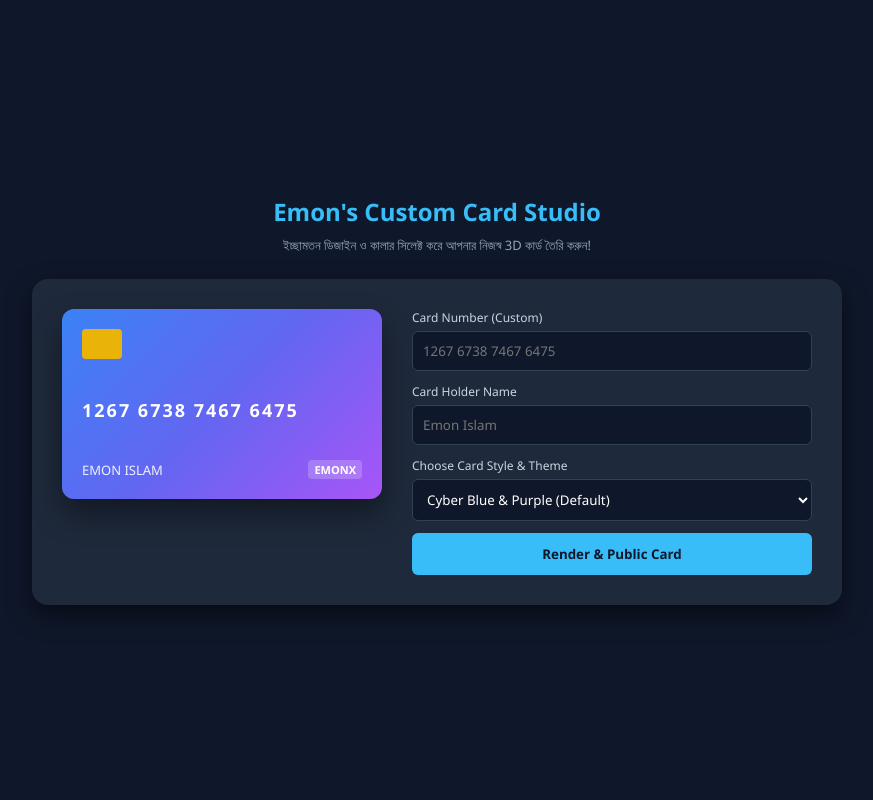
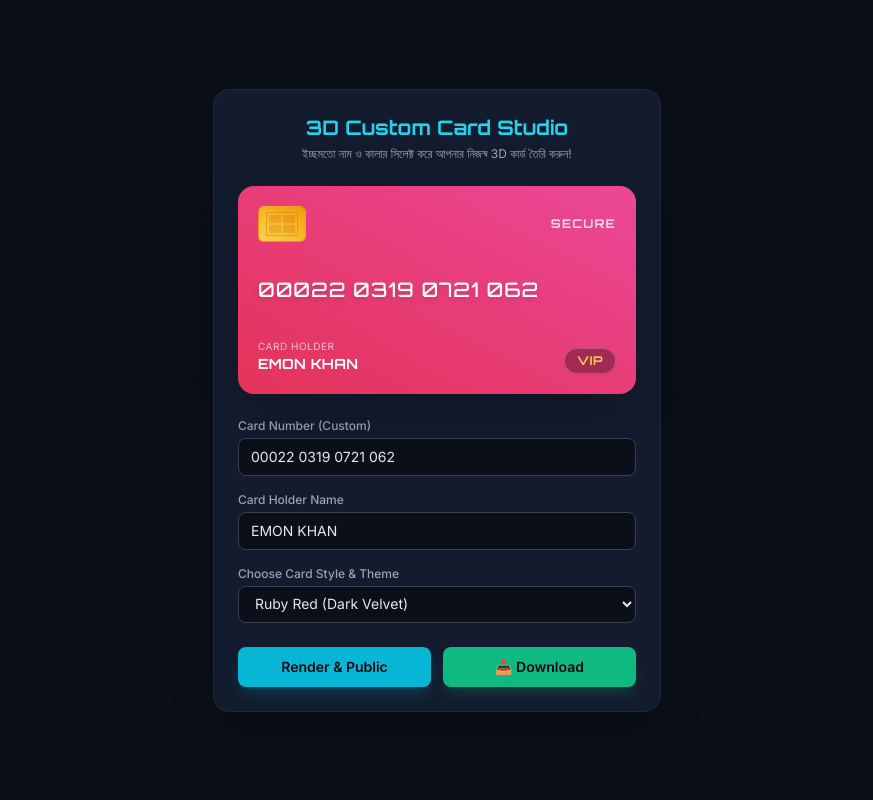
Before and after one commit to EMONXPLOIT/emon-card-generator-is-available, a Flask app: page / in a window 1280 px wide. Shown: the whole page, without its empty margins (203-1076 px from the left). Run offline with Flask 3, Linux system fonts and the light colour scheme; some libraries are stand-ins or nearby versions.

Commit message:
Update index.html

```diff
--- a/templates/index.html
+++ b/templates/index.html
@@ -1,108 +1,177 @@
 <!DOCTYPE html>
-<html lang="en">
+<html lang="bn">
 <head>
     <meta charset="UTF-8">
     <meta name="viewport" content="width=device-width, initial-scale=1.0">
-    <title>Emon Islam - Custom 3D Card Generator</title>
+    <title>3D Custom Card Studio</title>
+    <!-- Tailwind CSS for styling -->
+    <script src="https://cdn.tailwindcss.com"></script>
+    <!-- Google Fonts -->
+    <link href="https://fonts.googleapis.com/css2?family=Orbitron:wght@500;700&family=Inter:wght@400;500;600&display=swap" rel="stylesheet">
+    <!-- html2canvas for downloading card as image -->
+    <script src="https://cdnjs.cloudflare.com/ajax/libs/html2canvas/1.4.1/html2canvas.min.js"></script>
     <style>
-        * { box-sizing: border-box; margin: 0; padding: 0; font-family: 'Segoe UI', Tahoma, Geneva, Verdana, sans-serif; }
-        body { background-color: #0f172a; color: #ffffff; display: flex; justify-content: center; align-items: center; min-height: 100vh; }
-        .main-wrapper { text-align: center; width: 100%; max-width: 850px; padding: 20px; }
-        h1 { margin-bottom: 8px; font-size: 24px; color: #38bdf8; }
-        .subtitle { font-size: 13px; color: #94a3b8; margin-bottom: 25px; }
-        .checkout-container { display: flex; background: #1e293b; padding: 30px; border-radius: 16px; box-shadow: 0 10px 25px rgba(0,0,0,0.5); gap: 30px; text-align: left; flex-wrap: wrap; justify-content: center; }
-
+        body {
+            font-family: 'Inter', sans-serif;
+            background-color: #0b0f19;
+            color: #f3f4f6;
+        }
+        .card-font {
+            font-family: 'Orbitron', sans-serif;
+        }
+        /* 3D Perspective Container */
+        .perspective-container {
+            perspective: 1000px;
+        }
         /* 3D Card Styling */
-        .card { width: 320px; height: 190px; background: linear-gradient(135deg, #3b82f6, #6366f1, #a855f7); border-radius: 12px; padding: 20px; display: flex; flex-direction: column; justify-content: space-between; box-shadow: 0 15px 30px rgba(0,0,0,0.4); transition: background 0.5s ease; position: relative; overflow: hidden; }
-        .card-chip { width: 40px; height: 30px; background: #eab308; border-radius: 4px; }
-        .card-number { font-size: 18px; letter-spacing: 2px; font-weight: bold; }
-        .card-footer { display: flex; justify-content: space-between; align-items: flex-end; }
-        .card-holder { font-size: 13px; opacity: 0.9; text-transform: uppercase; }
-        .brand-badge { font-size: 11px; font-weight: bold; background: rgba(255,255,255,0.2); padding: 2px 6px; border-radius: 4px; }
-
-        /* Form */
-        .payment-form { flex: 1; min-width: 280px; }
-        label { display: block; font-size: 12px; margin-bottom: 5px; color: #cbd5e1; }
-        input, select { width: 100%; padding: 10px; margin-bottom: 12px; background: #0f172a; border: 1px solid #334155; border-radius: 6px; color: #fff; outline: none; }
-        .pay-btn { width: 100%; padding: 12px; background: #38bdf8; border: none; border-radius: 6px; color: #0f172a; font-weight: bold; cursor: pointer; transition: 0.2s; }
-        .pay-btn:hover { background: #0ea5e9; }
+        .card-3d {
+            transition: transform 0.1s ease-out;
+            transform-style: preserve-3d;
+        }
     </style>
 </head>
-<body>
-    <div class="main-wrapper">
-        <h1>Emon's Custom Card Studio</h1>
-        <p class="subtitle">ইচ্ছামতন ডিজাইন ও কালার সিলেক্ট করে আপনার নিজস্ব 3D কার্ড তৈরি করুন!</p>
+<body class="min-h-screen flex flex-col items-center justify-center p-4">
 
-        <div class="checkout-container">
-            <!-- Dynamic 3D Card Preview -->
-            <div class="card" id="previewCard">
-                <div class="card-chip"></div>
-                <div class="card-number" id="displayNum">1267 6738 7467 6475</div>
-                <div class="card-footer">
-                    <div class="card-holder" id="displayHolder">EMON ISLAM</div>
-                    <div class="brand-badge">EMONX</div>
+    <div class="w-full max-w-md bg-[#131b2e] border border-gray-800 rounded-2xl p-6 shadow-2xl">
+
+        <!-- Header -->
+        <div class="text-center mb-6">
+            <h1 class="text-xl font-bold text-cyan-400 card-font">3D Custom Card Studio</h1>
+            <p class="text-xs text-gray-400 mt-1">ইচ্ছমতো নাম ও কালার সিলেক্ট করে আপনার নিজস্ব 3D কার্ড তৈরি করুন!</p>
+        </div>
+
+        <!-- 3D Card Preview Area -->
+        <div class="perspective-container mb-6 flex justify-center">
+            <div id="cardElement" class="card-3d w-full h-52 rounded-2xl p-5 flex flex-col justify-between shadow-2xl relative overflow-hidden bg-gradient-to-tr from-rose-600 to-pink-500 text-white cursor-pointer select-none">
+
+                <!-- Background gloss/shine effect -->
+                <div class="absolute inset-0 bg-gradient-to-tr from-white/10 to-transparent pointer-events-none"></div>
+
+                <!-- Top Row: Chip & Brand -->
+                <div class="flex justify-between items-center z-10">
+                    <!-- EMV Chip -->
+                    <div class="w-12 h-9 bg-gradient-to-tr from-amber-300 to-amber-500 rounded-md shadow-inner flex items-center justify-center border border-amber-600/40">
+                        <div class="w-8 h-6 border border-amber-700/30 grid grid-cols-2 grid-rows-2 gap-0.5 p-0.5">
+                            <div class="bg-amber-700/20 rounded-[1px]"></div>
+                            <div class="bg-amber-700/20 rounded-[1px]"></div>
+                            <div class="bg-amber-700/20 rounded-[1px]"></div>
+                            <div class="bg-amber-700/20 rounded-[1px]"></div>
+                        </div>
+                    </div>
+                    <span class="text-xs font-bold tracking-widest uppercase opacity-80 card-font">SECURE</span>
+                </div>
+
+                <!-- Middle Row: Card Number -->
+                <div class="z-10 my-auto">
+                    <div id="previewCardNumber" class="text-xl tracking-wider card-font drop-shadow-md">00022 0319 0721 062</div>
+                </div>
+
+                <!-- Bottom Row: Card Holder & VIP Badge -->
+                <div class="flex justify-between items-end z-10">
+                    <div>
+                        <p class="text-[10px] uppercase tracking-wider text-white/70">Card Holder</p>
+                        <div id="previewCardName" class="text-sm font-semibold tracking-wide uppercase card-font">EMON KHAN</div>
+                    </div>
+                    <!-- Fixed VIP Badge instead of EMONX -->
+                    <div class="px-3 py-1 bg-black/30 backdrop-blur-md rounded-full border border-white/20 text-xs font-bold tracking-wider text-amber-300 shadow-sm card-font">
+                        VIP
+                    </div>
                 </div>
             </div>
+        </div>
 
-            <!-- Form to customize -->
-            <div class="payment-form">
-                <form id="cardForm">
-                    <label>Card Number (Custom)</label>
-                    <input type="text" id="numInput" placeholder="1267 6738 7467 6475" maxlength="19">
+        <!-- Form Controls -->
+        <div class="space-y-4">
+            <div>
+                <label class="block text-xs font-medium text-gray-400 mb-1">Card Number (Custom)</label>
+                <input type="text" id="inputCardNumber" value="00022 0319 0721 062"
+                    class="w-full bg-[#0b0f19] border border-gray-700 rounded-lg px-3 py-2 text-sm text-gray-200 focus:outline-none focus:border-cyan-500"
+                    oninput="updateCardNumber(this.value)">
+            </div>
 
-                    <label>Card Holder Name</label>
-                    <input type="text" id="holderInput" placeholder="Emon Islam">
+            <div>
+                <label class="block text-xs font-medium text-gray-400 mb-1">Card Holder Name</label>
+                <input type="text" id="inputCardName" value="EMON KHAN"
+                    class="w-full bg-[#0b0f19] border border-gray-700 rounded-lg px-3 py-2 text-sm text-gray-200 focus:outline-none focus:border-cyan-500 uppercase"
+                    oninput="updateCardName(this.value)">
+            </div>
 
-                    <label>Choose Card Style & Theme</label>
-                    <select id="colorSelect">
-                        <option value="linear-gradient(135deg, #3b82f6, #6366f1, #a855f7)">Cyber Blue & Purple (Default)</option>
-                        <option value="linear-gradient(135deg, #f59e0b, #d97706, #b45309)">Royal Gold (VIP)</option>
-                        <option value="linear-gradient(135deg, #10b981, #059669, #047857)">Emerald Cyber (Python Style)</option>
-                        <option value="linear-gradient(135deg, #f43f5e, #e11d48, #9f1239)">Ruby Red (Dark Velvet)</option>
-                        <option value="linear-gradient(135deg, #0f172a, #334155, #475569)">Matrix Dark Minimal</option>
-                    </select>
+            <div>
+                <label class="block text-xs font-medium text-gray-400 mb-1">Choose Card Style & Theme</label>
+                <select id="themeSelector"
+                    class="w-full bg-[#0b0f19] border border-gray-700 rounded-lg px-3 py-2 text-sm text-gray-200 focus:outline-none focus:border-cyan-500"
+                    onchange="updateTheme(this.value)">
+                    <option value="from-rose-600 to-pink-500">Ruby Red (Dark Velvet)</option>
+                    <option value="from-slate-900 to-slate-700">Obsidian Black (Matte)</option>
+                    <option value="from-blue-600 to-cyan-500">Royal Blue (Ocean)</option>
+                    <option value="from-emerald-600 to-teal-500">Emerald Green (Neon)</option>
+                    <option value="from-purple-600 to-indigo-600">Deep Purple (Cyber)</option>
+                </select>
+            </div>
 
-                    <button type="button" class="pay-btn" onclick="renderCard()">Render & Public Card</button>
-                </form>
+            <!-- Action Buttons -->
+            <div class="grid grid-cols-2 gap-3 pt-2">
+                <button onclick="renderAndPublic()"
+                    class="w-full bg-cyan-500 hover:bg-cyan-600 text-gray-950 font-semibold py-2.5 rounded-lg text-sm transition shadow-lg shadow-cyan-500/20">
+                    Render & Public
+                </button>
+                <button onclick="downloadCard()"
+                    class="w-full bg-emerald-500 hover:bg-emerald-600 text-gray-950 font-semibold py-2.5 rounded-lg text-sm transition shadow-lg shadow-emerald-500/20 flex items-center justify-center gap-1.5">
+                    📥 Download
+                </button>
             </div>
         </div>
+
     </div>
 
+    <!-- JavaScript for Interactivity, 3D Tilt & Download -->
     <script>
-        const numInput = document.getElementById('numInput');
-        const holderInput = document.getElementById('holderInput');
-        const colorSelect = document.getElementById('colorSelect');
-        const displayNum = document.getElementById('displayNum');
-        const displayHolder = document.getElementById('displayHolder');
-        const previewCard = document.getElementById('previewCard');
+        const card = document.getElementById('cardElement');
 
-        numInput.addEventListener('input', (e) => {
-            displayNum.textContent = e.target.value || "1267 6738 7467 6475";
+        // Real-time Text Updates
+        function updateCardNumber(val) {
+            document.getElementById('previewCardNumber').innerText = val || "0000 0000 0000 0000";
+        }
+
+        function updateCardName(val) {
+            document.getElementById('previewCardName').innerText = val || "YOUR NAME";
+        }
+
+        function updateTheme(gradientClass) {
+            // Remove previous gradient classes
+            card.className = card.className.replace(/from-\S+ to-\S+/g, '');
+            // Add new gradient
+            card.classList.add(...gradientClass.split(' '));
+        }
+
+        // 3D Tilt Effect on Mouse Move / Touch
+        card.addEventListener('mousemove', (e) => {
+            const rect = card.getBoundingClientRect();
+            const x = e.clientX - rect.left - rect.width / 2;
+            const y = e.clientY - rect.top - rect.height / 2;
+
+            const rotateX = (-y / 10);
+            const rotateY = (x / 10);
+
+            card.style.transform = `rotateX(${rotateX}deg) rotateY(${rotateY}deg) scale(1.02)`;
         });
 
-        holderInput.addEventListener('input', (e) => {
-            displayHolder.textContent = e.target.value.toUpperCase() || "EMON ISLAM";
+        card.addEventListener('mouseleave', () => {
+            card.style.transform = `rotateX(0deg) rotateY(0deg) scale(1)`;
         });
 
-        colorSelect.addEventListener('change', (e) => {
-            previewCard.style.background = e.target.value;
-        });
+        // Publish Functionality placeholder
+        function renderAndPublic() {
+            alert('কার্ডটি সফলভাবে রেন্ডার এবং পাব্লিক করা হয়েছে!');
+        }
 
-        function renderCard() {
-            const data = {
-                cardNumber: numInput.value,
-                cardHolder: holderInput.value,
-                cardColor: colorSelect.value
-            };
-
-            fetch('/generate', {
-                method: 'POST',
-                headers: { 'Content-Type': 'application/json' },
-                body: JSON.stringify(data)
-            })
-            .then(res => res.json())
-            .then(data => {
-                alert("ধন্যবাদ! আপনার কাস্টম কার্ডটি সফলভাবে রেন্ডার এবং পাবলিশ করা হয়েছে।");
+        // Download Card as Image using html2canvas
+        function downloadCard() {
+            html2canvas(card, { scale: 3, backgroundColor: null }).then(canvas => {
+                const link = document.createElement('a');
+                link.download = 'my-vip-card.png';
+                link.href = canvas.toDataURL('image/png');
+                link.click();
             });
         }
     </script>
```
